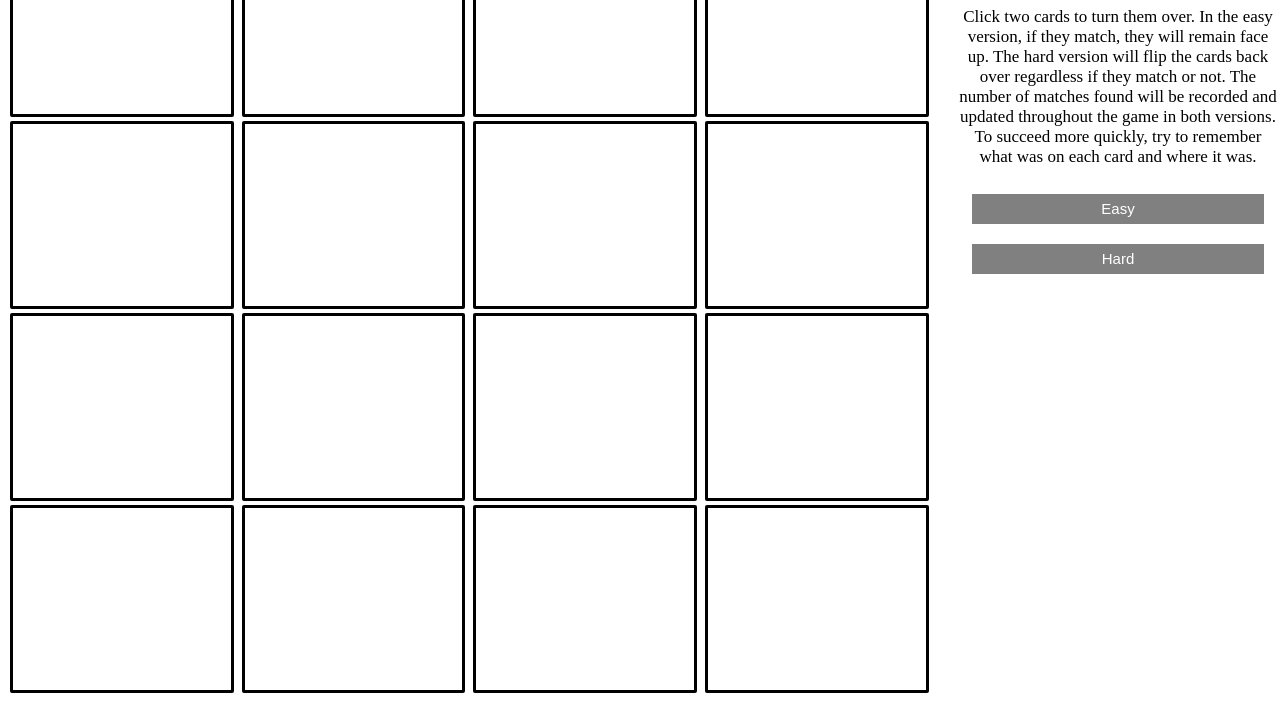
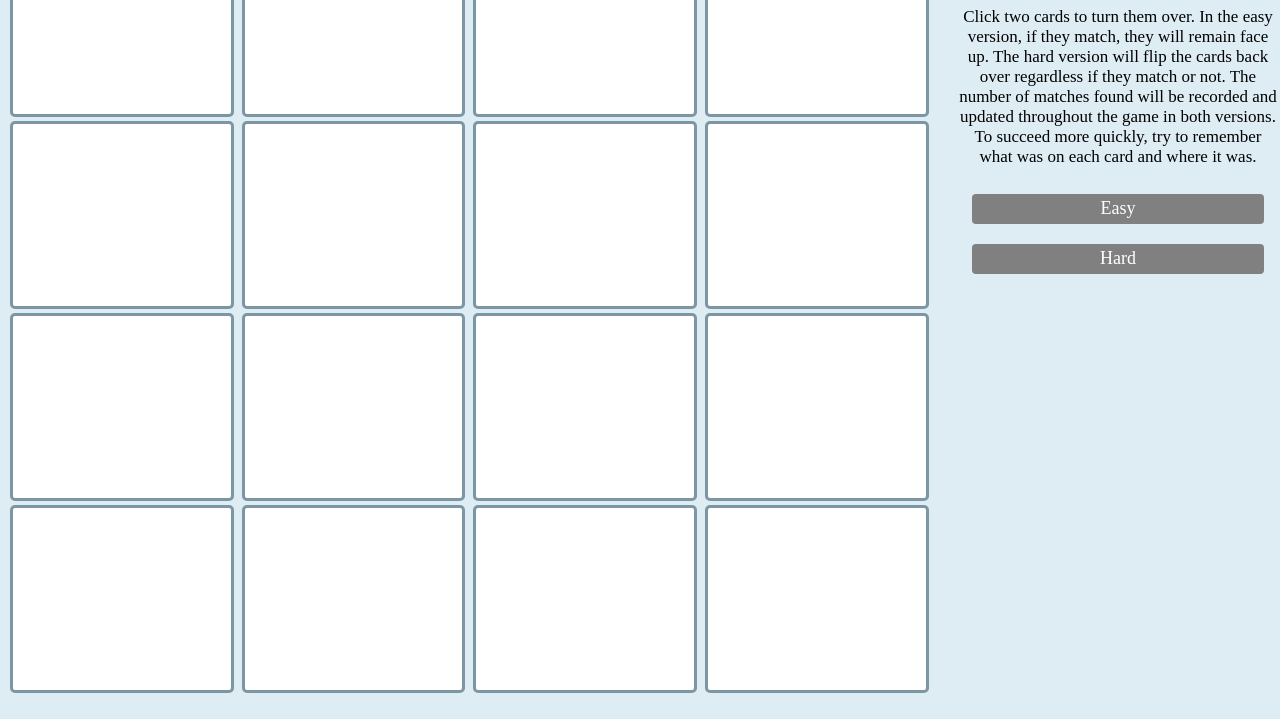
Before and after one commit to EmmiWyttenbach/MemoryGame, a plain HTML site: page index.html in a window 1280 px wide. Shown: the part 81-800 px from the top of the page. Drawn offline with nearby package versions, Linux system fonts and the light colour scheme.

Commit message:
status that I presented with

```diff
--- a/index.html
+++ b/index.html
@@ -40,6 +40,8 @@
                 <input type = "button" class = "instructionPanelElements" id = "startButtonHard" value = "Hard" />
                 <br>
                 <input id = "match"/>
+                <br>
+                <input id = "restartText" />
             </div>
        </div>
     </body>
--- a/script.js
+++ b/script.js
@@ -121,7 +121,10 @@ var gameLogic = function() {
 var checkIfGameFinished = function() {
     if(numMatches == 8)
     {
-        alert("good job!");
+         alert("good job!");
+        document.getElementById("resartText").value = "Nice Job!";
+        document.getElementById('restartText').style.color = "black";
+        numMatches = 0;
     }
 }
 var checkIfMatchEasy = function () {
@@ -165,6 +168,11 @@ var startGame = function()
     document.getElementById("match").value = "Number of Matches: 0";
     document.getElementById("match").style.color = "black";
     var backOfCard = "https://kids.nationalgeographic.com/content/dam/kids/photos/games/Hub%20promos/memory.ngsversion.1438028331698.adapt.1900.1.png";
+    //"https://encrypted-tbn0.gstatic.com/images?q=tbn:ANd9GcTI8Ys7E8W16lMMTJu5925VZt5clrxGWWcHeQvp0CjrBSli_yuT6w";
+    //"http://cliparts.co/cliparts/6Tp/6KE/6Tp6KEBGc.png";
+    //"http://laoblogger.com/images/floral-clipart-border-7.jpg";
+    //"https://png.kisspng.com/20171215/b36/5a341d7f48d561.7221002415133648632983.png";
+    //
     for(let x = 0; x < 4; x++)
     {
        let id = "a" + x;
--- a/style.css
+++ b/style.css
@@ -1,16 +1,17 @@
 .card {
     width:23.6%;
     height:23.5vh;
-    border-radius: 2px;
-    border: 3px solid black;
+    border-radius: 5px;
+    border: 3px solid #7D96A3;
     margin: 2px;
     color:transparent;
     background-repeat: no-repeat;
     background-size: contain;
     background-color: white;
-    transform: translateY('180');
 }
-
+button:hover {
+    opacity:.5;
+}
 .instructionPanel {
     display: inline-block;
     position: absolute;
@@ -18,9 +19,12 @@
     text-align: center;
 }
 
-
+body {
+    background-color: #DEECF3;
+}
 h1 {
     text-align:center;
+    font-variant: small-caps;
 }
 .cardHolder {
     float: left;
@@ -37,6 +41,7 @@ h1 {
     border: none;
     font-size: 15px;
     font-family: 'Times New Roman';
+    background-color: transparent;
 }
 
 .instructionPanelElements {
@@ -47,9 +52,24 @@ h1 {
     border: none;
     margin: 10px;
     color: white;
-    font-size: 15px;
+    font-size: 18px;
+    font-family: 'Times New Roman';
+    border-radius: 4px;
 }
 
 p {
     font-size: 17px;
 }
+
+.instructionPanelElements:hover{
+    background-color: #CAD6DD;
+    border:1px solid gray;
+    color: gray;
+
+}
+
+#restartText {
+    background-color: transparent;
+    color:transparent;
+    border:none;
+}
```
